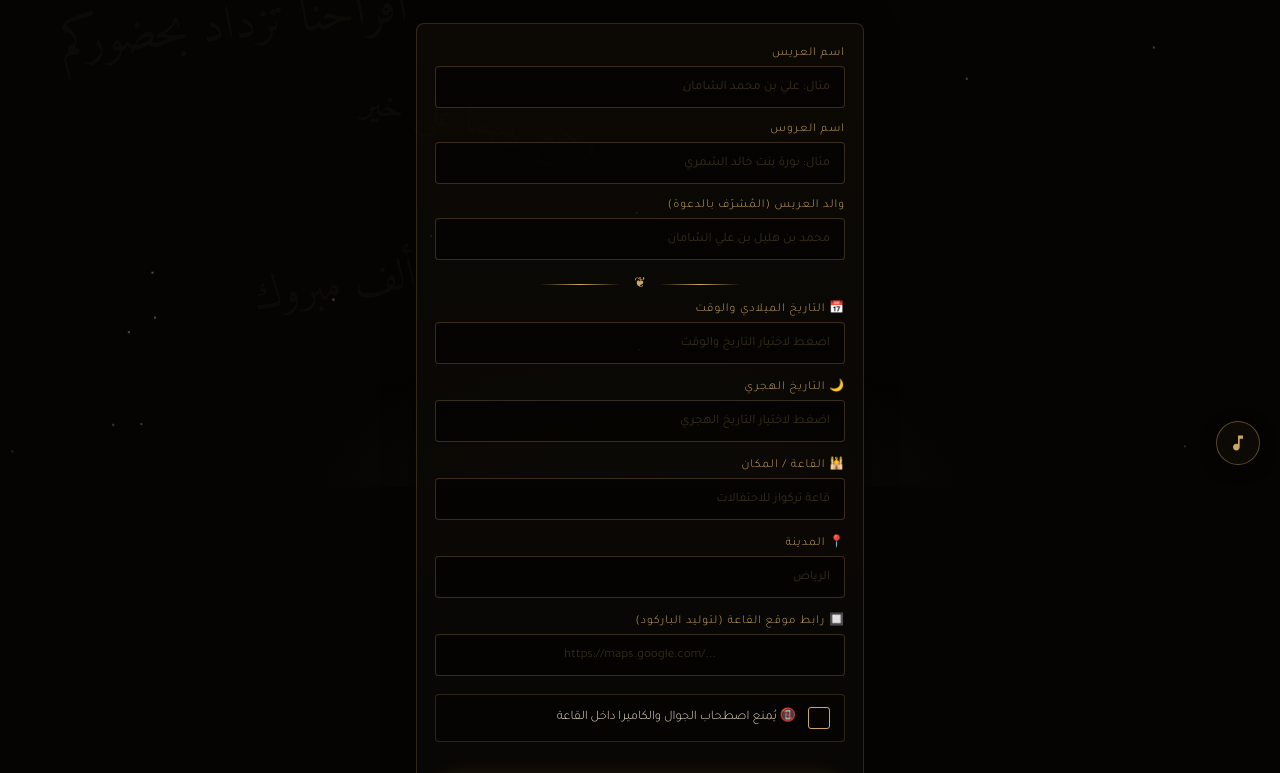
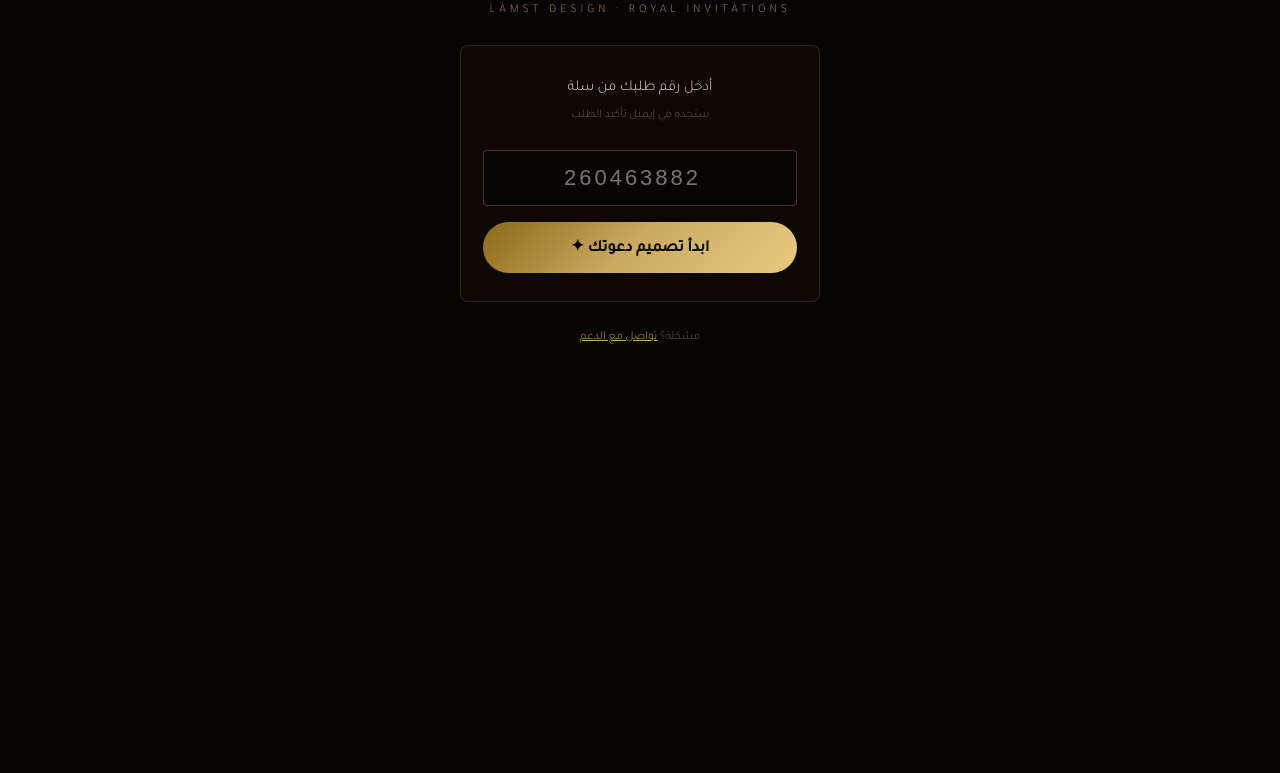
Before and after one commit to r7al2015sa-crypto/lamst-design, a website: page public/index.html in a window 1280 px wide. Shown: the part 313-1086 px from the top of the page. After the commit the page ends 800 px from the top, so only its background shows below. Drawn offline with nearby package versions, Linux system fonts and the light colour scheme; a web font is replaced by a local one.

Commit message:
Update index.html

```diff
--- a/public/index.html
+++ b/public/index.html
@@ -149,6 +149,31 @@ body{background:var(--bg);color:var(--text);font-family:var(--ge);min-height:100
 </head>
 <body>
 
+<!-- ══ شاشة إدخال رقم الطلب ══ -->
+<div id="orderScreen" style="display:none;position:fixed;inset:0;z-index:9999;background:#050403;flex-direction:column;align-items:center;justify-content:center;padding:30px 20px;gap:20px;text-align:center">
+  <div style="font-size:50px">⚜️</div>
+  <div style="font-family:'Amiri',serif;font-size:36px;font-weight:700;background:linear-gradient(180deg,#F5E6B8,#C9A961,#8B6914);-webkit-background-clip:text;-webkit-text-fill-color:transparent;background-clip:text">لمسة</div>
+  <div style="font-size:12px;color:#C9A961;letter-spacing:4px;opacity:.7">LAMST DESIGN · ROYAL INVITATIONS</div>
+  <div style="width:100%;max-width:360px;background:rgba(15,11,6,.8);border:1px solid rgba(201,169,97,.2);border-radius:8px;padding:28px 22px;margin-top:8px">
+    <p style="font-size:15px;color:#E8DCC0;margin-bottom:6px;line-height:1.8">أدخل رقم طلبك من سلة<br><span style="font-size:12px;color:#6B5A3F">ستجده في إيميل تأكيد الطلب</span></p>
+    <input id="orderInput" type="number" inputmode="numeric"
+      style="width:100%;background:rgba(0,0,0,.5);border:1px solid rgba(201,169,97,.3);color:#E8DCC0;font-size:22px;padding:14px;text-align:center;border-radius:4px;outline:none;margin:16px 0;letter-spacing:3px;direction:ltr"
+      placeholder="260463882"
+      onkeydown="if(event.key==='Enter')verifyOrder()">
+    <div id="orderErr" style="display:none;color:#E07070;font-size:13px;margin-bottom:12px"></div>
+    <button onclick="verifyOrder()"
+      style="width:100%;padding:14px;background:linear-gradient(135deg,#8B6914,#C9A961,#E5C77C,#C9A961,#8B6914);background-size:200%;color:#0A0805;font-weight:700;font-size:16px;border:none;border-radius:30px;cursor:pointer;font-family:'GE SS Two','Tajawal',sans-serif">
+      ابدأ تصميم دعوتك ✦
+    </button>
+  </div>
+  <div style="font-size:12px;color:#6B5A3F;margin-top:8px">
+    مشكلة؟
+    <a href="https://wa.me/966536213415" style="color:#C9A961">تواصل مع الدعم</a>
+  </div>
+</div>
+
+<!-- ══ المحتوى الرئيسي ══ -->
+<div id="mainContent">
 <div class="bg">
   <svg viewBox="0 0 1200 1800" xmlns="http://www.w3.org/2000/svg">
     <text x="50"  y="200"  font-family="Amiri,serif" font-size="100" fill="#C9A961" transform="rotate(-12 50 200)">بارك الله لهما</text>
@@ -265,7 +290,7 @@ body{background:var(--bg);color:var(--text);font-family:var(--ge);min-height:100
     </div>
     <div class="attempts-row">
       <span class="att-text">المحاولات:</span>
-      <div class="dot" id="d1"></div><div class="dot" id="d2"></div><div class="dot" id="d3"></div>
+      <div class="dot" id="d1"></div><div class="dot" id="d2"></div><div class="dot" id="d3"></div><div class="dot" id="d4"></div><div class="dot" id="d5"></div><div class="dot" id="d6"></div>
     </div>
     <div class="remaining">متبقي <span id="remCount">3</span> محاولات مجانية</div>
     <div class="style-lbl">ستايل المخطوطة</div>
@@ -308,7 +333,7 @@ body{background:var(--bg);color:var(--text);font-family:var(--ge);min-height:100
       <button class="btn-ghost" onclick="shareCard()">📤 مشاركة</button>
       <button class="btn-ghost" onclick="goStep(2)">✦ تعديل المخطوطة</button>
     </div>
-    <button class="btn-ghost danger" onclick="reset()" style="margin-top:14px">بدء دعوة جديدة</button>
+    <!-- زر بدء من جديد محذوف — دعوة واحدة لكل رابط -->
   </div>
 </div>
 </div>
@@ -331,8 +356,52 @@ body{background:var(--bg);color:var(--text);font-family:var(--ge);min-height:100
 <div class="toast" id="toast"></div>
 
 <script>
-const S={groom:'',bride:'',host:'',hijri:'',gregDate:'',gregTime:'',gregDay:'',venue:'',city:'',noPhone:false,style:'royal-gold',used:0,max:3,paid:false,callyUrl:null,qrUrl:null,musicPlaying:false,orderId:'order_'+Date.now()};
 const MONO_BASE='/assets/monograms';
+
+// ══════════════════════════════════════════════════
+// نظام الحماية: إدخال رقم الطلب من سلة
+// ══════════════════════════════════════════════════
+(function initProtection(){
+  // لو محفوظ مسبقاً — يكمل مباشرة
+  const saved = localStorage.getItem('lamst_order');
+  if(saved && saved.length >= 5){
+    return; // مسموح له
+  }
+
+  // إخفاء كل شي وإظهار شاشة إدخال رقم الطلب
+  document.addEventListener('DOMContentLoaded', function(){
+    const screen = document.getElementById('orderScreen');
+    const mainContent = document.getElementById('mainContent');
+    if(screen && mainContent){
+      mainContent.style.display = 'none';
+      screen.style.display = 'flex';
+    }
+  });
+})();
+
+function verifyOrder(){
+  const input = document.getElementById('orderInput').value.trim();
+  const errEl = document.getElementById('orderErr');
+
+  // التحقق: رقم الطلب يجب أن يكون أرقام فقط، 6 خانات على الأقل
+  if(!input || !/^\d{6,12}$/.test(input)){
+    errEl.textContent = '⚠️ رقم الطلب يجب أن يكون بين 6-12 رقم';
+    errEl.style.display = 'block';
+    return;
+  }
+
+  // حفظ في localStorage
+  localStorage.setItem('lamst_order', input);
+
+  // إخفاء شاشة التحقق وإظهار الموقع
+  document.getElementById('orderScreen').style.display = 'none';
+  document.getElementById('mainContent').style.display = 'block';
+
+  // تحديث الـ orderId في الـ state
+  S.orderId = input;
+}
+
+const S={groom:'',bride:'',host:'',hijri:'',gregDate:'',gregTime:'',gregDay:'',venue:'',city:'',noPhone:false,style:'royal-gold',used:0,max:6,paid:false,callyUrl:null,qrUrl:null,musicPlaying:false,orderId:localStorage.getItem('lamst_order')||'guest'};
 
 // ── Particles ──
 (function(){const c=document.getElementById('particles');for(let i=0;i<30;i++){const p=document.createElement('div');p.className='particle';p.style.left=Math.random()*100+'%';p.style.setProperty('--dur',(6+Math.random()*10)+'s');p.style.setProperty('--x',(Math.random()*60-30)+'px');p.style.animationDelay=Math.random()*8+'s';c.appendChild(p);}})();
@@ -644,5 +713,6 @@ function reset(){if(!confirm('متأكد؟ سيتم مسح كل البيانات
 
 updateAtt();
 </script>
+</div><!-- /mainContent -->
 </body>
 </html>
```
